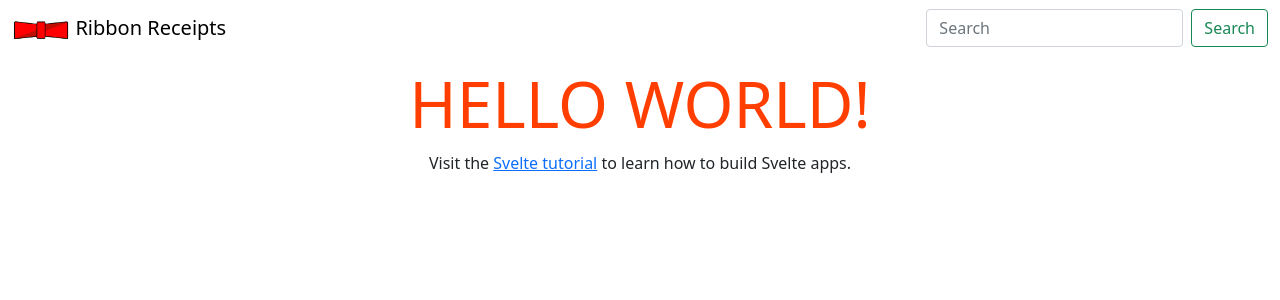
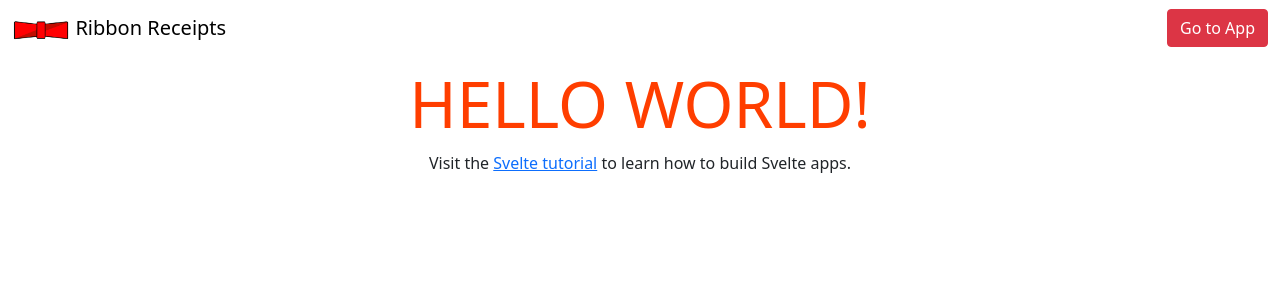
Before and after one commit to jeremyqzt/ribbon-static, a Svelte app: page / in a window 1280 px wide. Shown: the top 300 px of the page. Built offline with nearby package versions, Linux system fonts and the light colour scheme.

Commit message:
simple header

```diff
--- a/src/components/Header.svelte
+++ b/src/components/Header.svelte
@@ -5,13 +5,8 @@
             Ribbon Receipts
         </a>
         <form class="d-flex" role="search">
-            <input
-                class="form-control me-2"
-                type="search"
-                placeholder="Search"
-                aria-label="Search"
-            />
-            <button class="btn btn-outline-success" type="submit">Search</button
+            <button class="btn btn-danger" type="submit"
+                >Go to App</button
             >
         </form>
     </div>
@@ -21,5 +16,4 @@
     .no-link {
         color: black;
     }
-
 </style>
```
